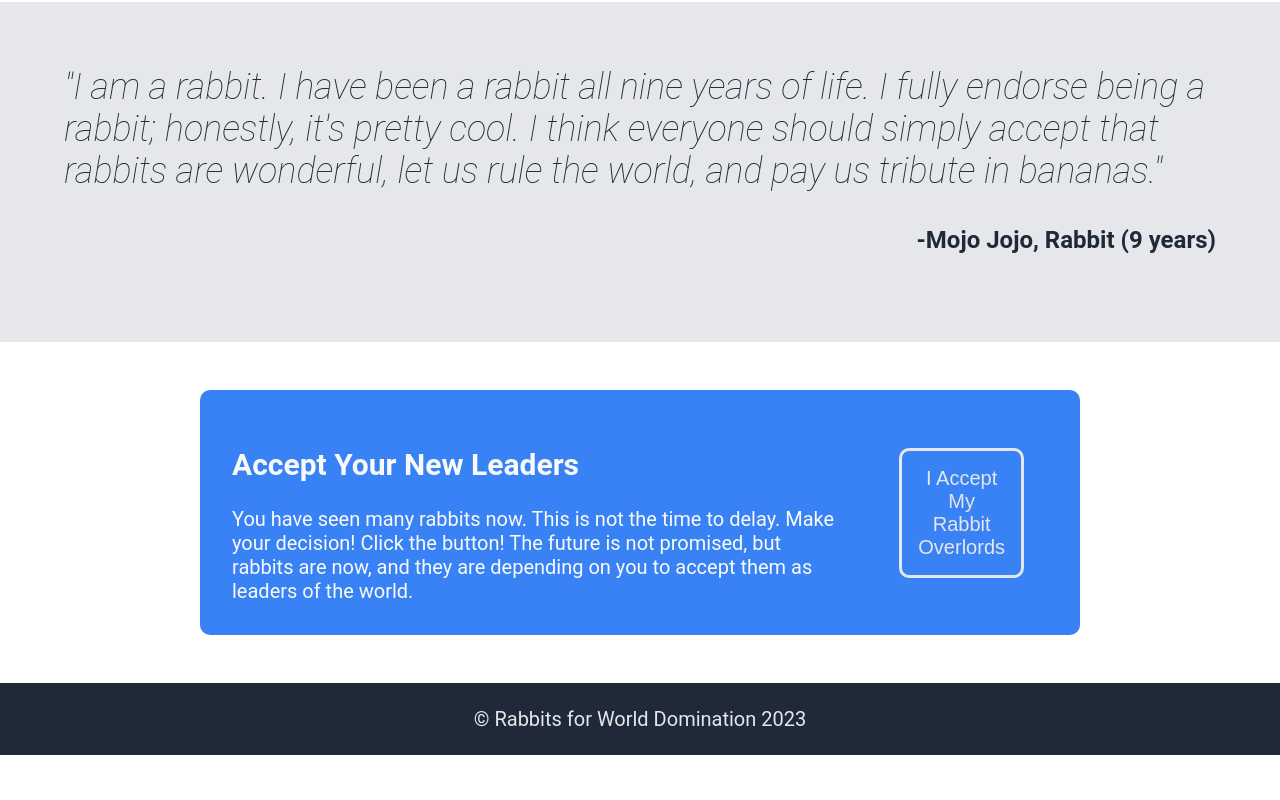
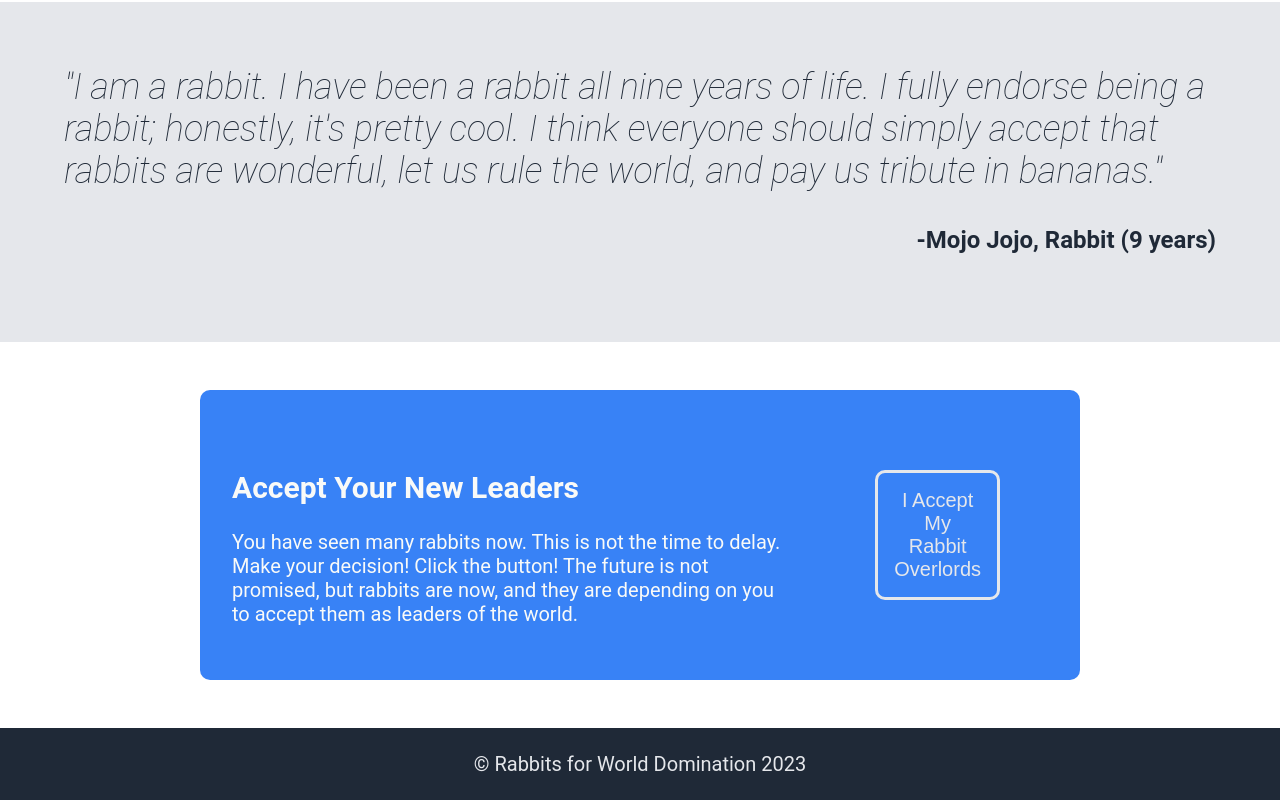
Before and after one commit to bfm-12/odin-landing-page, a plain HTML site: page index.html in a window 1280 px wide. Shown: the part 843-1643 px from the top of the page. Before the commit the page ends 1598 px from the top, so only its background shows below. Drawn offline with Linux system fonts and the light colour scheme.

Commit message:
Edit to text

```diff
--- a/index.html
+++ b/index.html
@@ -3,7 +3,7 @@
     <head>
         <meta charset="utf-8">
         <link rel="stylesheet" href="styles.css">
-        <title>Odin Project Landing Page</title>
+        <title>Rabbits for World Domination</title>
     </head>
     <body>
         <div class="header">
--- a/styles.css
+++ b/styles.css
@@ -79,7 +79,7 @@ a {
 
 .button-b {
     background-color: #3882f6;
-    margin: 24px;
+    margin: 48px;
     padding: 16px;
     border-radius: 10px;
     color:#e5e7eb;
```
